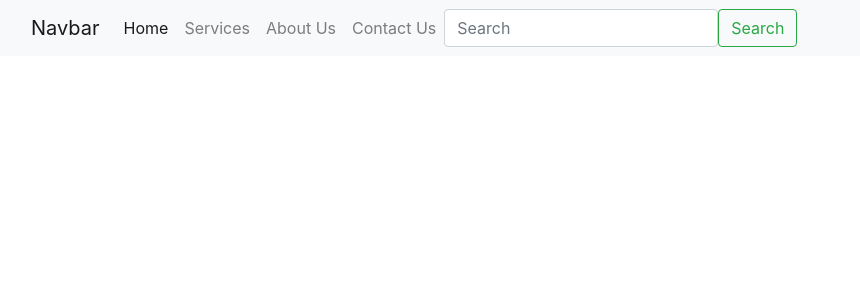
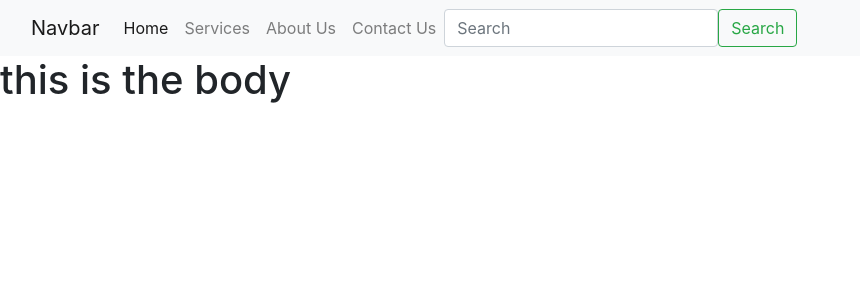
Before and after one commit to HassanBahati/vue-demo-1, a Vue app in the folder demo1/: page / in a window 1280 px wide. Shown: the top 300 px of the page, without its empty margins (0-860 px from the left). Built offline with nearby package versions, Linux system fonts and the light colour scheme.

Commit message:
created body component

```diff
--- /dev/null
+++ b/demo1/src/components/BodyComponent.vue
@@ -0,0 +1,14 @@
+<template>
+  <div>
+    <h1>this is the body</h1>
+  </div>
+</template>
+
+<script>
+export default {
+  name: "BodyComponent",
+};
+</script>
+
+<style scoped>
+</style>
--- a/demo1/src/components/Home.vue
+++ b/demo1/src/components/Home.vue
@@ -2,15 +2,18 @@
     <div>
         <!-- <h1> Welcome to home Component </h1> -->
         <Header/>
+        <BodyComponent/>
     </div>
 </template>
 
 <script>
 import Header from './Header.vue'
+import BodyComponent from './BodyComponent.vue'
     export default{
         name:'Home',
         components: {
             Header,
+            BodyComponent
         }
     }
 </script>
```
